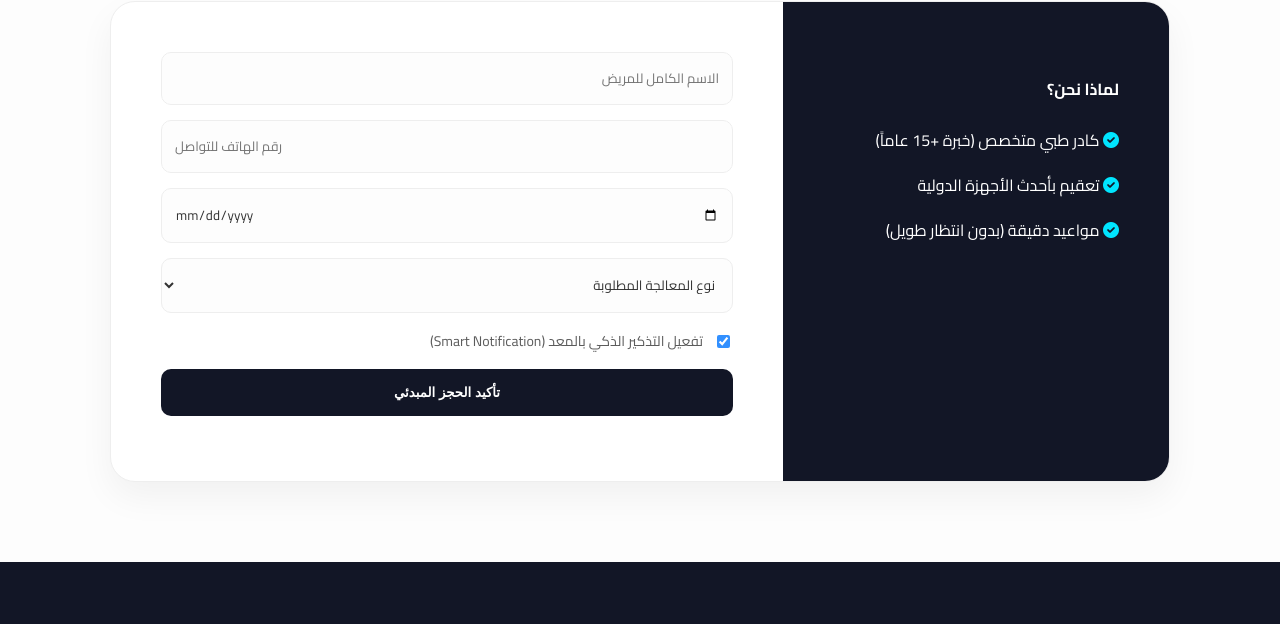
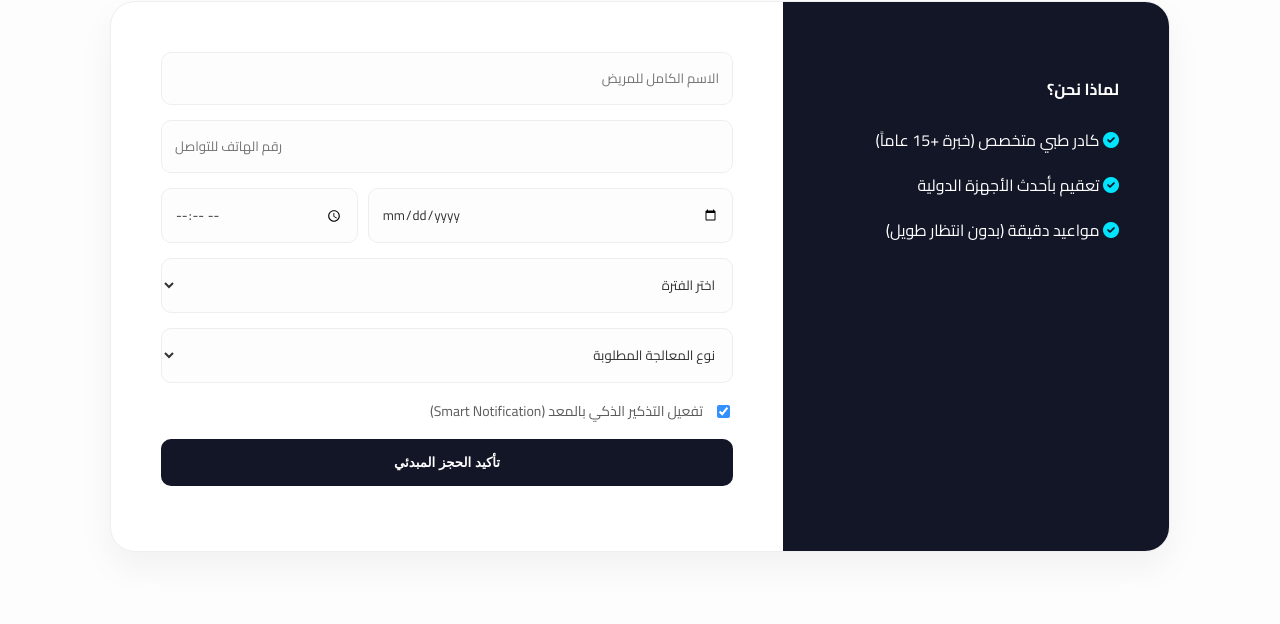
Before and after one commit to mkhdmatamh471-eng/-, a plain HTML site: page index.html in a window 1280 px wide. Shown: the part 2604-3228 px from the top of the page. Drawn offline with Linux system fonts and the light colour scheme.

Commit message:
Update index.html

```diff
--- a/index.html
+++ b/index.html
@@ -234,7 +234,16 @@
                 <form id="bookingForm">
                     <input type="text" id="name" placeholder="الاسم الكامل للمريض" required>
                     <input type="tel" id="phone" placeholder="رقم الهاتف للتواصل" required>
-                    <input type="date" id="date" required>
+                    <div style="display: flex; gap: 10px;">
+    <input type="date" id="date" style="flex: 2;" required>
+    <input type="time" id="time" style="flex: 1;" required>
+</div>
+<select id="period" required>
+    <option value="" disabled selected>اختر الفترة</option>
+    <option value="صباحاً">الفترة الصباحية</option>
+    <option value="مساءً">الفترة المسائية</option>
+</select>
+
                     <select id="service" required>
     <option value="" disabled selected>نوع المعالجة المطلوبة</option>
     <option value="زراعة">زراعة أسنان</option>
@@ -355,24 +364,24 @@
     document.getElementById('bookingForm').addEventListener('submit', function(e) {
     e.preventDefault();
 
-        const btn = this.querySelector('button');
-        const msgDiv = document.getElementById('response-msg');
-
-        // جمع البيانات من المدخلات
     const name = document.getElementById('name').value;
     const phone = document.getElementById('phone').value;
     const date = document.getElementById('date').value;
+    const time = document.getElementById('time').value; // جلب الوقت
+    const period = document.getElementById('period').value; // جلب الفترة
     const service = document.getElementById('service').value;
 
-        // تجهيز نص الرسالة (تنسيق أنيق للواتساب)
     const message =
         `*طلب حجز جديد عبر الموقع*%0A` +
         `--------------------------%0A` +
         `*الاسم:* ${name}%0A` +
         `*الجوال:* ${phone}%0A` +
         `*الموعد:* ${date}%0A` +
+        `*الوقت:* ${time} (${period})%0A` + // إضافة الوقت للرسالة
         `*المعالجة:* ${service}%0A` +
         `--------------------------`;
+
+
 
         // رقم الواتساب بالصيغة الدولية بدون (+) أو (00)
         const whatsappNumber = "967771134103";
```
Lines whose indentation alone changed are shown as unchanged.
